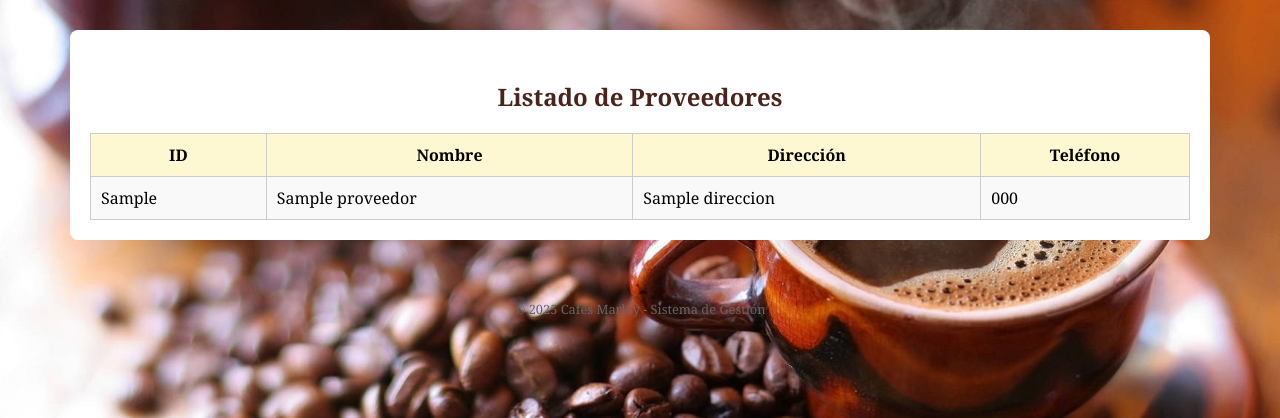
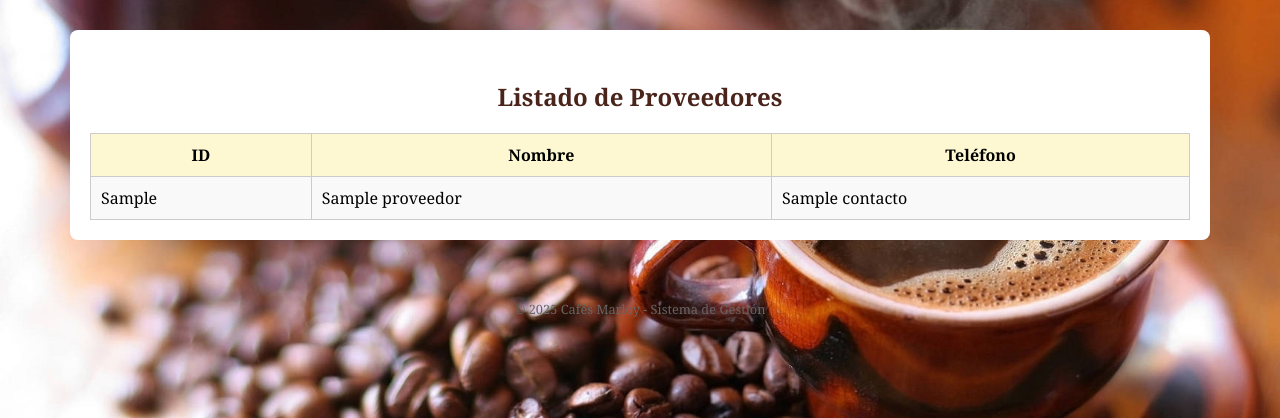
Before and after one commit to mariprieto01/obligatorio, a Flask app: template templates/proveedores/proveedores.html in a window 1280 px wide. Shown: the part 70-488 px from the top of the page. Run offline with Flask 3, Linux system fonts and the light colour scheme; the template is opened without the code that fills it: most values are stand-ins (such as "Sample title", 1, 10 or a date in 2020).

Commit message:
Modificación front tabla proveedores

```diff
--- a/templates/proveedores/proveedores.html
+++ b/templates/proveedores/proveedores.html
@@ -10,7 +10,6 @@
         <tr>
             <th>ID</th>
             <th>Nombre</th>
-            <th>Dirección</th>
             <th>Teléfono</th>
             {% if es_admin %}
             <th>Acciones</th>
@@ -22,12 +21,10 @@
         <tr
             data-id="{{ proveedor.id_proveedor }}"
             data-nombre="{{ proveedor.nombre }}"
-            data-direccion="{{ proveedor.direccion }}"
-            data-telefono="{{ proveedor.telefono }}">
+            data-contacto="{{ proveedor.contacto }}">
             <td>{{ proveedor.id_proveedor }}</td>
             <td>{{ proveedor.nombre }}</td>
-            <td>{{ proveedor.direccion }}</td>
-            <td>{{ proveedor.telefono }}</td>
+            <td>{{ proveedor.contacto }}</td>
             {% if es_admin %}
             <td>
                 <button class="primary editar-btn">Editar</button>
@@ -59,11 +56,8 @@
             <label>Nombre:</label>
             <input type="text" name="nombre" id="editar-nombre" required>
 
-            <label>Dirección:</label>
-            <input type="text" name="direccion" id="editar-direccion" required>
-
             <label>Teléfono:</label>
-            <input type="text" name="telefono" id="editar-telefono" required>
+            <input type="text" name="contacto" id="editar-contacto" required>
 
             <button type="submit" class="primary">Guardar cambios</button>
             <button type="button" class="cancelar" onclick="cerrarModal()">Cancelar</button>
@@ -84,8 +78,7 @@
             const tr = btn.closest('tr');
             document.getElementById('editar-id').value = tr.dataset.id;
             document.getElementById('editar-nombre').value = tr.dataset.nombre;
-            document.getElementById('editar-direccion').value = tr.dataset.direccion;
-            document.getElementById('editar-telefono').value = tr.dataset.telefono;
+            document.getElementById('editar-contacto').value = tr.dataset.telefono;
 
             formEditar.action = `/proveedores/editar/${tr.dataset.id}`;
             modalEditar.style.display = 'flex';
```
